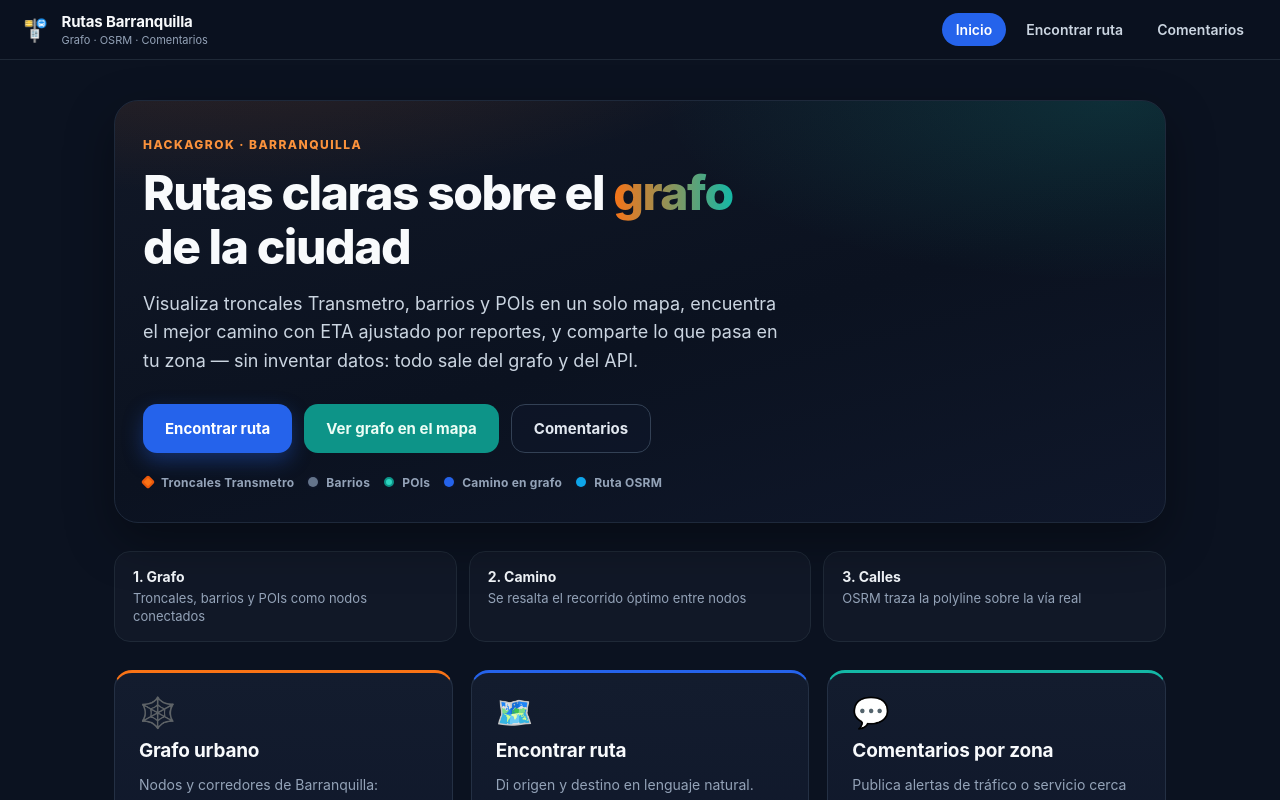
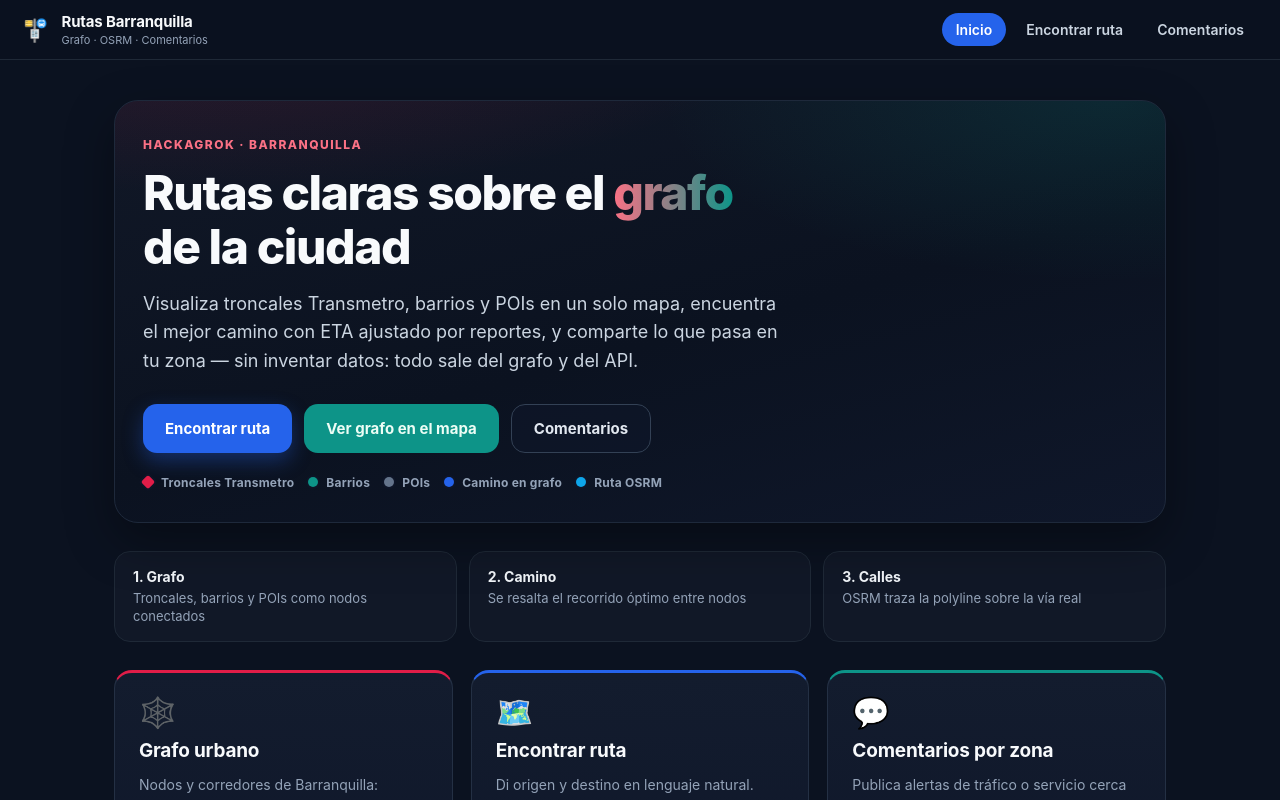
Before and after one commit to LewisBz/HackaGrokBot-S2L2, a React (Vite) app in the folder Frontend/: page / in a window 1280 px wide. Built offline with nearby package versions, Linux system fonts and the light colour scheme.

Commit message:
feat(frontend): polish inicio y leyenda troncales/barrios

```diff
--- a/Frontend/src/components/MapLegend.jsx
+++ b/Frontend/src/components/MapLegend.jsx
@@ -1,8 +1,6 @@
 /**
  * Leyenda overlay /ruta.
- * Paleta acordada (GraphLayer nodos):
- * troncal stroke #ea580c · fill #f97316 (diamante) ·
- * barrio #64748b · poi stroke #0d9488 · fill #2dd4bf ·
+ * Paleta acordada: troncal #e11d48 · barrio #0d9488 · poi #64748b ·
  * camino #2563eb · OSRM #0ea5e9
  */
 export default function MapLegend() {
--- a/Frontend/src/index.css
+++ b/Frontend/src/index.css
@@ -208,15 +208,15 @@ body {
   margin: 0 0 28px;
   border-radius: 24px;
   background:
-    radial-gradient(1100px 400px at 10% -30%, rgba(249, 115, 22, 0.18), transparent 55%),
-    radial-gradient(900px 360px at 95% 0%, rgba(20, 184, 166, 0.16), transparent 50%),
+    radial-gradient(1100px 400px at 10% -30%, rgba(225, 29, 72, 0.18), transparent 55%),
+    radial-gradient(900px 360px at 95% 0%, rgba(13, 148, 136, 0.16), transparent 50%),
     linear-gradient(165deg, #111827 0%, #0b1220 55%, #0f172a 100%);
   border: 1px solid #1e293b;
   box-shadow: 0 18px 48px rgba(0, 0, 0, 0.35);
 }
 
 .eyebrow {
-  color: #fb923c;
+  color: #fb7185;
   font-weight: 800;
   font-size: 12px;
   letter-spacing: 0.12em;
@@ -235,7 +235,7 @@ body {
 }
 
 .hero-accent {
-  background: linear-gradient(90deg, #f97316, #14b8a6);
+  background: linear-gradient(90deg, #fb7185, #0d9488);
   -webkit-background-clip: text;
   background-clip: text;
   color: transparent;
@@ -346,20 +346,12 @@ body {
 }
 
 .pill-dot--troncal {
-  background: #f97316;
-  border: 2px solid #ea580c;
-  box-sizing: border-box;
+  background: #e11d48;
   transform: rotate(45deg);
   border-radius: 2px;
-  box-shadow: none;
 }
-.pill-dot--barrio { background: #64748b; }
-.pill-dot--poi {
-  background: #2dd4bf;
-  border: 2px solid #0d9488;
-  box-sizing: border-box;
-  box-shadow: none;
-}
+.pill-dot--barrio { background: #0d9488; }
+.pill-dot--poi { background: #64748b; }
 .pill-dot--path { background: #2563eb; }
 .pill-dot--osrm { background: #0ea5e9; }
 
@@ -415,9 +407,9 @@ body {
   box-shadow: 0 12px 28px rgba(0, 0, 0, 0.28);
 }
 
-.feature-card--troncal { border-top: 3px solid #f97316; }
+.feature-card--troncal { border-top: 3px solid #e11d48; }
 .feature-card--ruta { border-top: 3px solid #2563eb; }
-.feature-card--comentarios { border-top: 3px solid #14b8a6; }
+.feature-card--comentarios { border-top: 3px solid #0d9488; }
 
 .feature-icon {
   font-size: 30px;
@@ -1218,22 +1210,15 @@ form.chat-form button:disabled {
 }
 
 .map-legend-swatch--troncal {
-  background: #f97316;
+  background: #e11d48;
   width: 11px;
   height: 11px;
   border-radius: 2px;
   transform: rotate(45deg);
-  border: 2px solid #ea580c;
-  box-sizing: border-box;
 }
 
-.map-legend-swatch--barrio { background: #64748b; border-color: #64748b; }
-
-.map-legend-swatch--poi {
-  background: #2dd4bf;
-  border: 2px solid #0d9488;
-  box-sizing: border-box;
-}
+.map-legend-swatch--barrio { background: #0d9488; }
+.map-legend-swatch--poi { background: #64748b; }
 
 .map-legend-swatch--path {
   background: #2563eb;
@@ -1241,7 +1226,6 @@ form.chat-form button:disabled {
   width: 16px;
   border-radius: 999px;
   border: none;
-  box-shadow: inset 0 0 0 1px #1d4ed8;
 }
 
 .map-legend-swatch--osrm {
```
